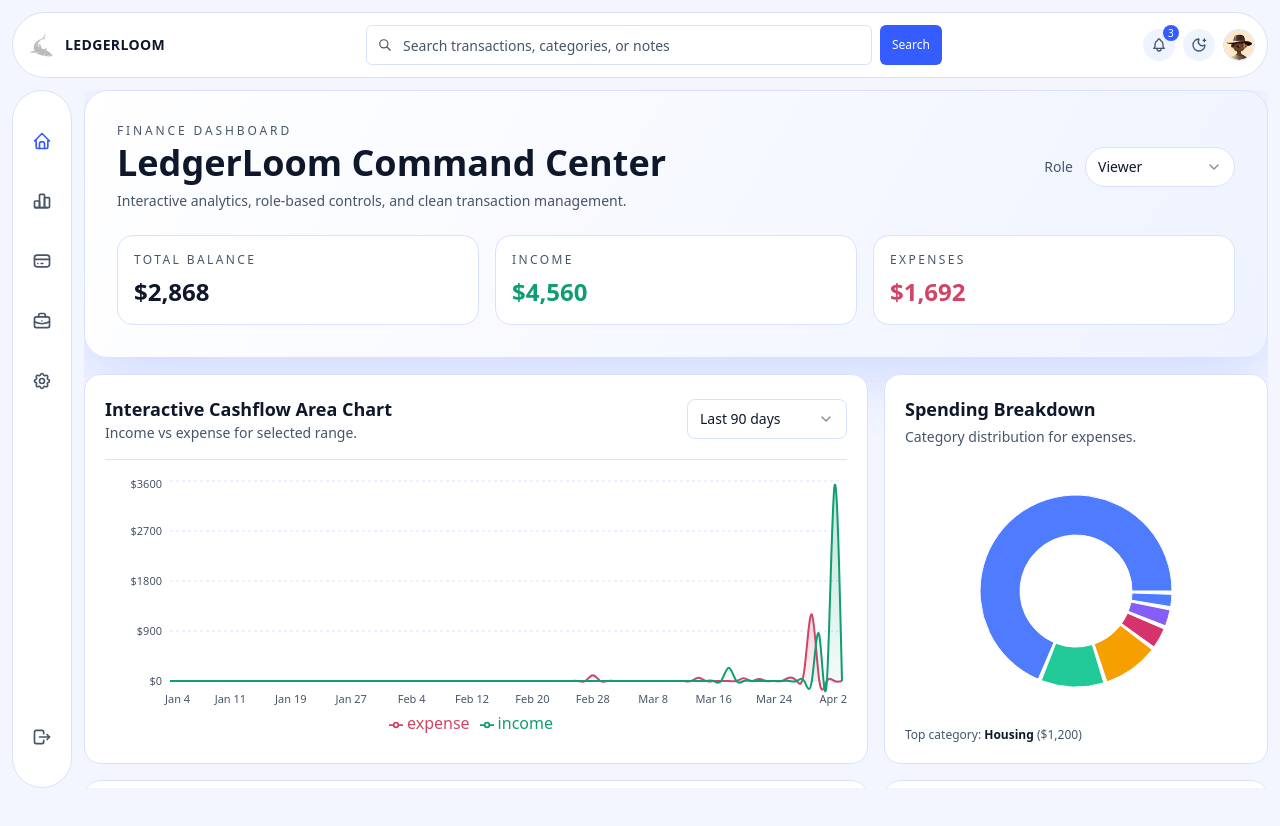
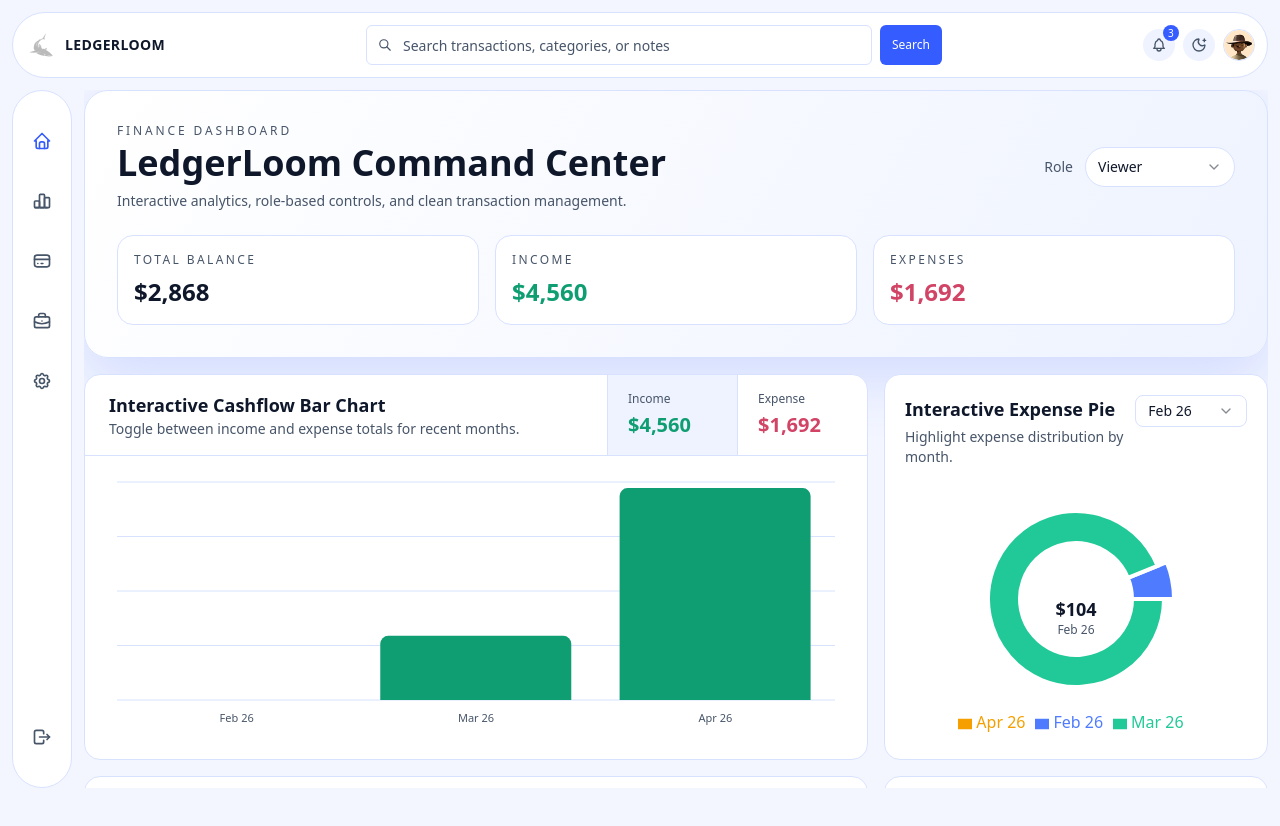
Before and after one commit to sarvesh-official/LedgerLoom, a Next.js app: page / in a window 1280 px wide. Shown: the top 826 px of the page. Built offline with nearby package versions, Linux system fonts and the light colour scheme.

Commit message:
feat: add shadcn-style interactive bar and pie chart behavior

```diff
--- a/src/app/dashboard/page.tsx
+++ b/src/app/dashboard/page.tsx
@@ -2,17 +2,17 @@
 
 import { FormEvent, useEffect, useMemo, useReducer, useState } from "react";
 import {
-  Area,
-  AreaChart,
+  Bar,
+  BarChart,
   CartesianGrid,
   Cell,
+  Label,
   Legend,
   Pie,
   PieChart,
   ResponsiveContainer,
   Tooltip,
   XAxis,
-  YAxis,
 } from "recharts";
 import { Button } from "@/components/ui/button";
 import { Input } from "@/components/ui/input";
@@ -28,7 +28,6 @@ import { mockTransactions } from "@/mocks/transactions";
 type Role = "viewer" | "admin";
 type TransactionType = "income" | "expense";
 type SortOption = "date_desc" | "date_asc" | "amount_desc" | "amount_asc";
-type TimeRange = "90d" | "30d" | "7d";
 
 type Transaction = {
   id: string;
@@ -108,14 +107,6 @@ function formatDate(dateString: string): string {
   }).format(date);
 }
 
-function formatShortDate(dateString: string): string {
-  const date = new Date(`${dateString}T00:00:00`);
-  return new Intl.DateTimeFormat("en-US", {
-    month: "short",
-    day: "numeric",
-  }).format(date);
-}
-
 function monthLabelFromKey(monthKey: string): string {
   const date = new Date(`${monthKey}-01T00:00:00`);
   return new Intl.DateTimeFormat("en-US", { month: "short", year: "2-digit" }).format(date);
@@ -131,44 +122,27 @@ function downloadFile(filename: string, content: string, mimeType: string) {
   URL.revokeObjectURL(url);
 }
 
-function getDailyTrendData(transactions: Transaction[], range: TimeRange) {
-  const rangeDays = range === "90d" ? 90 : range === "30d" ? 30 : 7;
-
-  const latest = transactions.reduce((max, tx) => {
-    const currentDate = new Date(`${tx.date}T00:00:00`);
-    return currentDate > max ? currentDate : max;
-  }, new Date());
-
-  const start = new Date(latest);
-  start.setDate(start.getDate() - (rangeDays - 1));
-
-  const byDate = new Map<string, { income: number; expense: number }>();
+function getMonthlySeries(transactions: Transaction[]) {
+  const byMonth = new Map<string, { income: number; expense: number }>();
   for (const tx of transactions) {
-    const row = byDate.get(tx.date) ?? { income: 0, expense: 0 };
+    const monthKey = tx.date.slice(0, 7);
+    const row = byMonth.get(monthKey) ?? { income: 0, expense: 0 };
     if (tx.type === "income") {
       row.income += tx.amount;
     } else {
       row.expense += tx.amount;
     }
-    byDate.set(tx.date, row);
+    byMonth.set(monthKey, row);
   }
 
-  const result: Array<{ date: string; income: number; expense: number; net: number }> = [];
-  const cursor = new Date(start);
-
-  while (cursor <= latest) {
-    const key = cursor.toISOString().slice(0, 10);
-    const row = byDate.get(key) ?? { income: 0, expense: 0 };
-    result.push({
-      date: key,
+  return [...byMonth.entries()]
+    .sort((a, b) => a[0].localeCompare(b[0]))
+    .map(([monthKey, row]) => ({
+      monthKey,
+      monthLabel: monthLabelFromKey(monthKey),
       income: row.income,
       expense: row.expense,
-      net: row.income - row.expense,
-    });
-    cursor.setDate(cursor.getDate() + 1);
-  }
-
-  return result;
+    }));
 }
 
 function getSpendingBreakdown(transactions: Transaction[]) {
@@ -238,7 +212,10 @@ const Dashboard = () => {
   });
 
   const [mounted, setMounted] = useState(false);
-  const [timeRange, setTimeRange] = useState<TimeRange>("90d");
+  const [activeBarMetric, setActiveBarMetric] = useState<"income" | "expense">(
+    "income"
+  );
+  const [activePieMonth, setActivePieMonth] = useState("");
   const [groupByCategory, setGroupByCategory] = useState(false);
   const [editingId, setEditingId] = useState<string | null>(null);
   const [form, setForm] = useState({
@@ -370,10 +347,39 @@ const Dashboard = () => {
     };
   }, [state.transactions]);
 
-  const trendData = useMemo(
-    () => getDailyTrendData(state.transactions, timeRange),
-    [state.transactions, timeRange]
+  const monthlyData = useMemo(
+    () => getMonthlySeries(state.transactions).slice(-6),
+    [state.transactions]
   );
+  const pieData = useMemo(
+    () =>
+      monthlyData
+        .slice(-5)
+        .map((row, index) => ({
+          month: row.monthKey,
+          label: row.monthLabel,
+          value: row.expense,
+          fill: ["#4f7cff", "#20c997", "#f59f00", "#d6336c", "#845ef7"][index % 5],
+        })),
+    [monthlyData]
+  );
+  const barTotals = useMemo(
+    () => ({
+      income: monthlyData.reduce((acc, curr) => acc + curr.income, 0),
+      expense: monthlyData.reduce((acc, curr) => acc + curr.expense, 0),
+    }),
+    [monthlyData]
+  );
+
+  useEffect(() => {
+    if (pieData.length === 0) {
+      setActivePieMonth("");
+      return;
+    }
+    if (!pieData.some((item) => item.month === activePieMonth)) {
+      setActivePieMonth(pieData[0].month);
+    }
+  }, [pieData, activePieMonth]);
 
   const spendingData = useMemo(() => getSpendingBreakdown(state.transactions), [state.transactions]);
   const groupedTransactions = useMemo(() => {
@@ -481,6 +487,11 @@ const Dashboard = () => {
     downloadFile(`${baseName}.csv`, csv, "text/csv;charset=utf-8;");
   };
 
+  const activePieItem = useMemo(
+    () => pieData.find((item) => item.month === activePieMonth),
+    [pieData, activePieMonth]
+  );
+
   return (
     <div className="h-full overflow-y-auto scrollbar-hidden pb-4">
       <section className="rounded-3xl p-6 sm:p-8 border border-[var(--border)] bg-[linear-gradient(120deg,var(--surface)_0%,var(--surface-soft)_100%)] shadow-[0_20px_60px_var(--ring)]">
@@ -529,56 +540,54 @@ const Dashboard = () => {
       </section>
 
       <section className="grid grid-cols-1 lg:grid-cols-3 gap-4 mt-4">
-        <article className="lg:col-span-2 rounded-2xl bg-[var(--panel)] border border-[var(--border)] p-4 sm:p-5">
-          <div className="flex flex-col sm:flex-row sm:items-center sm:justify-between gap-3 border-b border-[var(--border)] pb-4">
-            <div>
-              <h2 className="text-lg font-semibold text-[var(--text)] font-[var(--font-sora)]">Interactive Cashflow Area Chart</h2>
-              <p className="text-sm text-[var(--muted)]">Income vs expense for selected range.</p>
+        <article className="lg:col-span-2 rounded-2xl bg-[var(--panel)] border border-[var(--border)] p-0 overflow-hidden">
+          <div className="flex flex-col sm:flex-row border-b border-[var(--border)]">
+            <div className="flex-1 px-6 py-4">
+              <h2 className="text-lg font-semibold text-[var(--text)] font-[var(--font-sora)]">
+                Interactive Cashflow Bar Chart
+              </h2>
+              <p className="text-sm text-[var(--muted)]">
+                Toggle between income and expense totals for recent months.
+              </p>
             </div>
-            <Select value={timeRange} onValueChange={(value) => setTimeRange(value as TimeRange)}>
-              <SelectTrigger className="w-[160px] rounded-lg">
-                <SelectValue placeholder="Select range" />
-              </SelectTrigger>
-              <SelectContent>
-                <SelectItem value="90d">Last 90 days</SelectItem>
-                <SelectItem value="30d">Last 30 days</SelectItem>
-                <SelectItem value="7d">Last 7 days</SelectItem>
-              </SelectContent>
-            </Select>
+            <div className="flex">
+              {[
+                { key: "income" as const, label: "Income", color: "text-[var(--positive)]" },
+                { key: "expense" as const, label: "Expense", color: "text-[var(--negative)]" },
+              ].map((item) => (
+                <button
+                  key={item.key}
+                  type="button"
+                  data-active={activeBarMetric === item.key}
+                  className="flex min-w-[130px] flex-col gap-1 justify-center px-5 py-4 border-l border-[var(--border)] data-[active=true]:bg-[var(--surface-soft)] cursor-pointer"
+                  onClick={() => setActiveBarMetric(item.key)}
+                >
+                  <span className="text-xs text-[var(--muted)]">{item.label}</span>
+                  <span className={`text-xl font-semibold ${item.color}`}>
+                    {formatCurrency(barTotals[item.key])}
+                  </span>
+                </button>
+              ))}
+            </div>
           </div>
-          <div className="pt-4 h-[280px]">
-            {!mounted ? (
+          <div className="px-3 sm:px-6 py-5 h-[300px]">
+            {!mounted || monthlyData.length === 0 ? (
               <div className="h-full rounded-xl border border-dashed border-[var(--border)] grid place-items-center text-sm text-[var(--muted)]">
                 Loading chart...
               </div>
             ) : (
               <ResponsiveContainer width="100%" height="100%">
-                <AreaChart data={trendData}>
-                  <defs>
-                    <linearGradient id="incomeFill" x1="0" y1="0" x2="0" y2="1">
-                      <stop offset="5%" stopColor="var(--positive)" stopOpacity={0.42} />
-                      <stop offset="95%" stopColor="var(--positive)" stopOpacity={0.08} />
-                    </linearGradient>
-                    <linearGradient id="expenseFill" x1="0" y1="0" x2="0" y2="1">
-                      <stop offset="5%" stopColor="var(--negative)" stopOpacity={0.38} />
-                      <stop offset="95%" stopColor="var(--negative)" stopOpacity={0.08} />
-                    </linearGradient>
-                  </defs>
-                  <CartesianGrid strokeDasharray="3 3" vertical={false} stroke="var(--border)" />
+                <BarChart
+                  data={monthlyData}
+                  margin={{ left: 8, right: 8, top: 6, bottom: 6 }}
+                >
+                  <CartesianGrid vertical={false} stroke="var(--border)" />
                   <XAxis
-                    dataKey="date"
+                    dataKey="monthLabel"
                     tickLine={false}
                     axisLine={false}
                     tickMargin={8}
-                    minTickGap={24}
                     tick={{ fill: "var(--muted)", fontSize: 11 }}
-                    tickFormatter={(value: string) => formatShortDate(value)}
-                  />
-                  <YAxis
-                    tickLine={false}
-                    axisLine={false}
-                    tick={{ fill: "var(--muted)", fontSize: 11 }}
-                    tickFormatter={(value) => `$${value}`}
                   />
                   <Tooltip
                     cursor={false}
@@ -588,48 +597,56 @@ const Dashboard = () => {
                       borderRadius: "12px",
                       color: "var(--text)",
                     }}
-                    labelFormatter={(value) =>
-                      typeof value === "string" ? formatDate(value) : String(value)
-                    }
                     formatter={(value) => formatCurrency(Number(value ?? 0))}
                   />
-                  <Legend />
-                  <Area dataKey="expense" type="natural" stroke="var(--negative)" fill="url(#expenseFill)" strokeWidth={2} />
-                  <Area dataKey="income" type="natural" stroke="var(--positive)" fill="url(#incomeFill)" strokeWidth={2} />
-                </AreaChart>
+                  <Bar
+                    dataKey={activeBarMetric}
+                    radius={[8, 8, 0, 0]}
+                    fill={
+                      activeBarMetric === "income"
+                        ? "var(--positive)"
+                        : "var(--negative)"
+                    }
+                  />
+                </BarChart>
               </ResponsiveContainer>
             )}
           </div>
         </article>
 
         <article className="rounded-2xl bg-[var(--panel)] border border-[var(--border)] p-4 sm:p-5">
-          <h2 className="text-lg font-semibold text-[var(--text)] font-[var(--font-sora)]">Spending Breakdown</h2>
-          <p className="text-sm text-[var(--muted)] mt-1">Category distribution for expenses.</p>
+          <div className="flex items-start justify-between gap-2">
+            <div>
+              <h2 className="text-lg font-semibold text-[var(--text)] font-[var(--font-sora)]">
+                Interactive Expense Pie
+              </h2>
+              <p className="text-sm text-[var(--muted)] mt-1">
+                Highlight expense distribution by month.
+              </p>
+            </div>
+            <Select value={activePieMonth} onValueChange={setActivePieMonth}>
+              <SelectTrigger className="w-[130px] h-8 rounded-lg">
+                <SelectValue placeholder="Month" />
+              </SelectTrigger>
+              <SelectContent>
+                {pieData.map((item) => (
+                  <SelectItem key={item.month} value={item.month}>
+                    {item.label}
+                  </SelectItem>
+                ))}
+              </SelectContent>
+            </Select>
+          </div>
           <div className="h-64 mt-4">
-            {!mounted ? (
-              <div className="h-full rounded-xl border border-dashed border-[var(--border)] grid place-items-center text-sm text-[var(--muted)]">
-                Loading chart...
-              </div>
-            ) : spendingData.length === 0 ? (
+            {!mounted || pieData.length === 0 ? (
               <div className="h-full rounded-xl border border-dashed border-[var(--border)] grid place-items-center text-sm text-[var(--muted)]">
                 Add expense transactions to view chart.
               </div>
             ) : (
               <ResponsiveContainer width="100%" height="100%">
                 <PieChart>
-                  <Pie
-                    data={spendingData}
-                    dataKey="value"
-                    nameKey="name"
-                    innerRadius={56}
-                    outerRadius={96}
-                    paddingAngle={2}
-                  >
-                    {spendingData.map((entry, index) => (
-                      <Cell key={entry.name} fill={["#4f7cff", "#20c997", "#f59f00", "#d6336c", "#845ef7"][index % 5]} />
-                    ))}
-                  </Pie>
                   <Tooltip
+                    cursor={false}
                     contentStyle={{
                       backgroundColor: "var(--surface)",
                       border: "1px solid var(--border)",
@@ -638,15 +655,55 @@ const Dashboard = () => {
                     }}
                     formatter={(value) => formatCurrency(Number(value ?? 0))}
                   />
+                  <Pie
+                    data={pieData}
+                    dataKey="value"
+                    nameKey="label"
+                    innerRadius={56}
+                    outerRadius={(entry) =>
+                      entry.month === activePieMonth ? 98 : 88
+                    }
+                    strokeWidth={4}
+                  >
+                    {pieData.map((entry) => (
+                      <Cell key={entry.month} fill={entry.fill} />
+                    ))}
+                    <Label
+                      content={({ viewBox }) => {
+                        if (viewBox && "cx" in viewBox && "cy" in viewBox && activePieItem) {
+                          return (
+                            <text
+                              x={viewBox.cx}
+                              y={viewBox.cy}
+                              textAnchor="middle"
+                              dominantBaseline="middle"
+                            >
+                              <tspan
+                                x={viewBox.cx}
+                                y={viewBox.cy}
+                                className="fill-[var(--text)] text-lg font-bold"
+                              >
+                                {formatCurrency(activePieItem.value)}
+                              </tspan>
+                              <tspan
+                                x={viewBox.cx}
+                                y={(viewBox.cy || 0) + 20}
+                                className="fill-[var(--muted)] text-xs"
+                              >
+                                {activePieItem.label}
+                              </tspan>
+                            </text>
+                          );
+                        }
+                        return null;
+                      }}
+                    />
+                  </Pie>
+                  <Legend />
                 </PieChart>
               </ResponsiveContainer>
             )}
           </div>
-          {spendingData.length > 0 && (
-            <p className="text-xs text-[var(--muted)] mt-2">
-              Top category: <span className="text-[var(--text)] font-semibold">{highestSpending.name}</span> ({formatCurrency(highestSpending.value)})
-            </p>
-          )}
         </article>
       </section>
 
```
